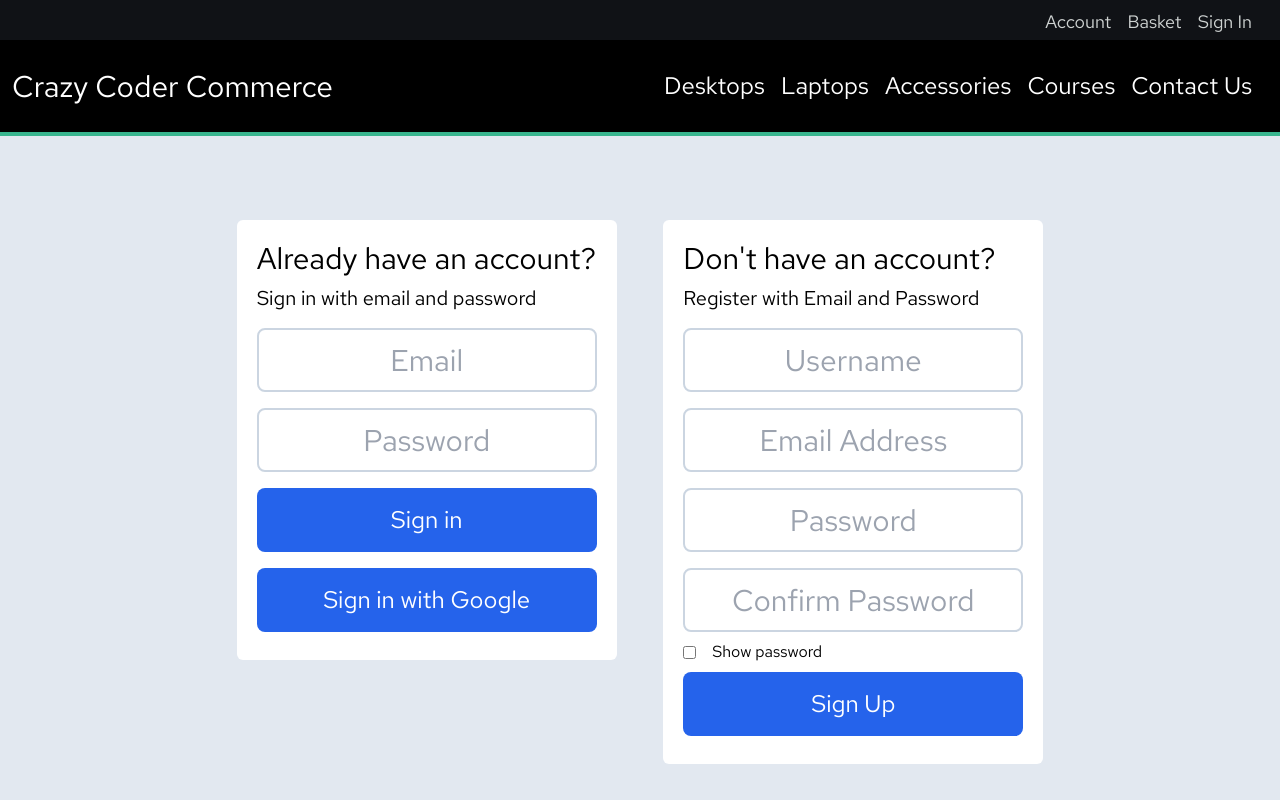
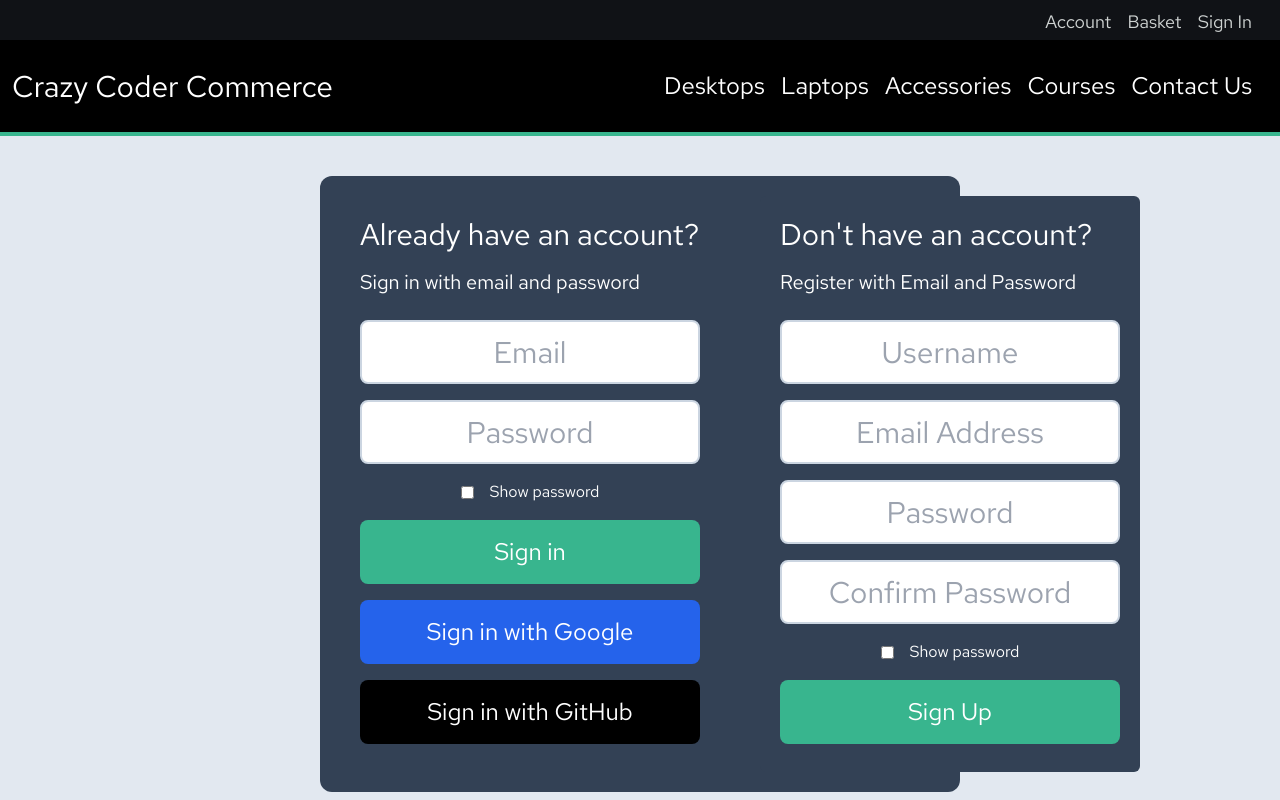
Before and after one commit to LMBroadhurst/crazy-coder-commerce, a React (Create React App) app: page /auth in a window 1280 px wide. Shown: the top 800 px of the page. Built offline with nearby package versions, Linux system fonts and the light colour scheme; no server answers; the database is empty.

Commit message:
Improving authentication page

```diff
--- a/src/Routes/Authentication.tsx
+++ b/src/Routes/Authentication.tsx
@@ -13,9 +13,9 @@ const Authentication = () => {
             <HeaderPrimary />
             <section className='flex flex-col bg-slate-200'>
 
-                <div className='w-11/12 mx-auto lg:w-8/12'>
+                <div className='w-11/12 mx-auto lg:w-6/12'>
 
-                  <div className="flex flex-col mx-auto items-center justify-evenly py-5 lg:items-start lg:pt-16 lg:flex-row lg:justify-around">
+                  <div className="bg-slate-700 flex flex-col mx-auto items-center justify-evenly my-10 rounded-xl lg:items-start lg:flex-row lg:justify-around">
 
                     <LogIn />
 
--- a/src/components/LogIn/LogIn.js
+++ b/src/components/LogIn/LogIn.js
@@ -4,6 +4,8 @@ import FormInput from "../FormInput/FormInput";
 import { useState } from "react";
 import { useNavigate } from "react-router-dom";
 import AuthModal from "../AuthModal/AuthModal";
+import { FontAwesomeIcon } from "@fortawesome/react-fontawesome";
+import { faGithub } from "@fortawesome/free-brands-svg-icons";
 
 
 const defaultFormFields = {
@@ -64,15 +66,28 @@ const LogIn = () => {
     };
 
 
+    const togglePasswordShowing = (event) => {
+
+        const checkbox = document.getElementById("login_checkbox");
+        const password = document.getElementById("login-password");
+
+        if ( checkbox.checked ) {
+          password.type = "text";
+        } else {
+          password.type = "password";
+        }
+      }
+
+
   return (
     <>
-        <div className='flex flex-col justify-center items-stretch bg-white p-5 m-5 rounded-md'>
+        <div className='flex flex-col justify-center items-stretch text-white p-5 m-5 rounded-md'>
 
-            <h2 className="text-3xl">Already have an account?</h2>
+            <h2 className="text-3xl pb-2">Already have an account?</h2>
 
-            <h2 className="text-xl py-2">Sign in with email and password</h2>
+            <h2 className="text-xl py-2 pb-4">Sign in with email and password</h2>
 
-            <form className='flex flex-col justify-center' onSubmit={handleSubmit}>
+            <form className='flex flex-col justify-center text-black' onSubmit={handleSubmit}>
 
                 <FormInput
                     placeholder="Email"
@@ -90,12 +105,18 @@ const LogIn = () => {
                     onChange={handleChange}
                     name="password"
                     value={password}
+                    id="login-password"
                 />
+
+                <div className="flex flex-row flex-start items-center self-center py-2 text-white">
+                    <input type={"checkbox"} id="login_checkbox" onChange={togglePasswordShowing} />
+                    <span className="pl-4">Show password</span>
+                </div>
 
 
                 <ButtonA
                     type='submit'
-                    buttonStyle="google"
+                    buttonStyle="glowGreen"
                     text="Sign in"
                 />
 
@@ -108,6 +129,12 @@ const LogIn = () => {
                 text="Sign in with Google"
                 onClick={signInWithGoogle}
             />
+
+            <ButtonA
+                type="button"
+                buttonStyle="default"
+                text={`Sign in with GitHub`}
+            />
         </div>
 
         <div className={`${modalDisplay}`}>
--- a/src/components/Register/Register.js
+++ b/src/components/Register/Register.js
@@ -46,27 +46,29 @@ const Register = () => {
   }
 
   const togglePasswordShowing = (event) => {
-    event.preventDefault();
 
     const checkbox = document.getElementById("register_checkbox");
     const password = document.getElementById("register-password");
+    const passwordConf = document.getElementById("register-passwordConf");
 
     if ( checkbox.checked ) {
-      return password.type = "text";
+      password.type = "text";
+      passwordConf.type = "text";
+    } else {
+      password.type = "password";
+      passwordConf.type = "password";
     }
-
-    return password.type = "password";
   }
 
   return (
     <>
-      <div className='flex flex-col justify-center items-stretch bg-white rounded-md m-5 p-5'>
+      <div className='flex flex-col justify-center items-stretch bg-slate-700 text-white rounded-md m-5 p-5'>
 
-        <h2 className="text-3xl">Don't have an account?</h2>
+        <h2 className="text-3xl pb-2">Don't have an account?</h2>
 
-        <span className="text-xl py-2">Register with Email and Password</span>
+        <span className="text-xl py-2 pb-4">Register with Email and Password</span>
 
-        <form className='flex flex-col justify-center'  onSubmit={handleSubmit}>
+        <form className='flex flex-col justify-center text-black'  onSubmit={handleSubmit}>
 
           <FormInput
             placeholder="Username"
@@ -103,17 +105,18 @@ const Register = () => {
             onChange={handleChange}
             name="confirmPassword"
             value={confirmPassword}
+            id={"register-passwordConf"}
           />
 
-          <div className="flex flex-row flex-start items-center">
-            <input type={"checkbox"} id="register_checkbox" onChange={togglePasswordShowing}/>
+          <div className="flex flex-row flex-start items-center self-center py-2 text-white">
+            <input type={"checkbox"} id="register_checkbox" onChange={togglePasswordShowing} />
             <span className="pl-4">Show password</span>
           </div>
 
 
           <ButtonA
             type="submit"
-            buttonStyle="google"
+            buttonStyle="glowGreen"
             text="Sign Up"
           />
 
```
